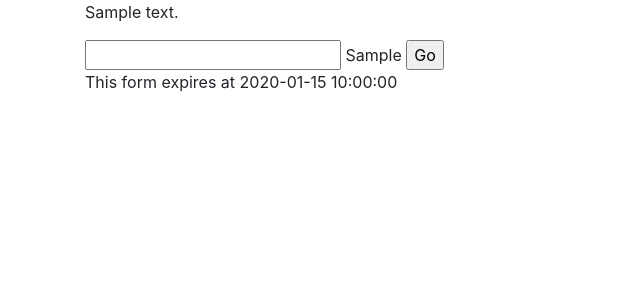
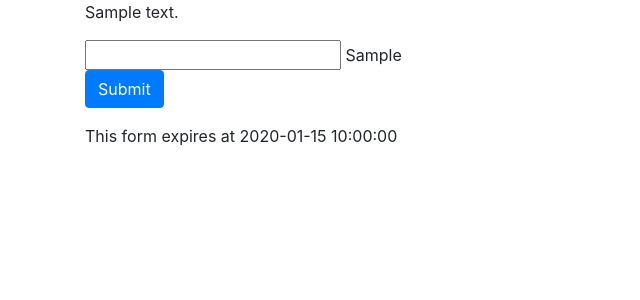
Before and after one commit to scottcwang/dpaas, a Flask app: template templates/entry.html in a window 1280 px wide. Shown: the top 300 px of the page, without its empty margins (0-640 px from the left). Run offline with Flask 2, Linux system fonts and the light colour scheme; the template is opened without the code that fills it: most values are stand-ins (such as "Sample title", 1, 10 or a date in 2020); form fields are guessed from the names that the template uses; some libraries are stand-ins or nearby versions.

Commit message:
Apply Bootstrap form styles

```diff
--- a/templates/entry.html
+++ b/templates/entry.html
@@ -19,11 +19,18 @@
             {{ form.session_token }}
             <span id='entry_serial'>{{ entry_serial }}</span>
             {% for i in range(attributes|count) %}
-            {{ form['field_' ~ i].label }}
-            {{ form['field_' ~ i] }}
-            <br>
+            <div class="form-group row">
+                {{ form['field_' ~ i].label(class_="col-sm-2 col-form-label") }}
+                <div class="col-sm-10">
+                    {{ form['field_' ~ i](class_="form-control") }}
+                </div>
+            </div>
             {% endfor %}
-            <input type="submit" value="Go">
+            <div class="form-group row">
+                <div class="col-sm-10">
+                    <input type="submit" value="Submit" class="btn btn-primary">
+                </div>
+            </div>
         </form>
         <p>This form expires at {{ collection.response_end_time }}</p>
     </main>
```
